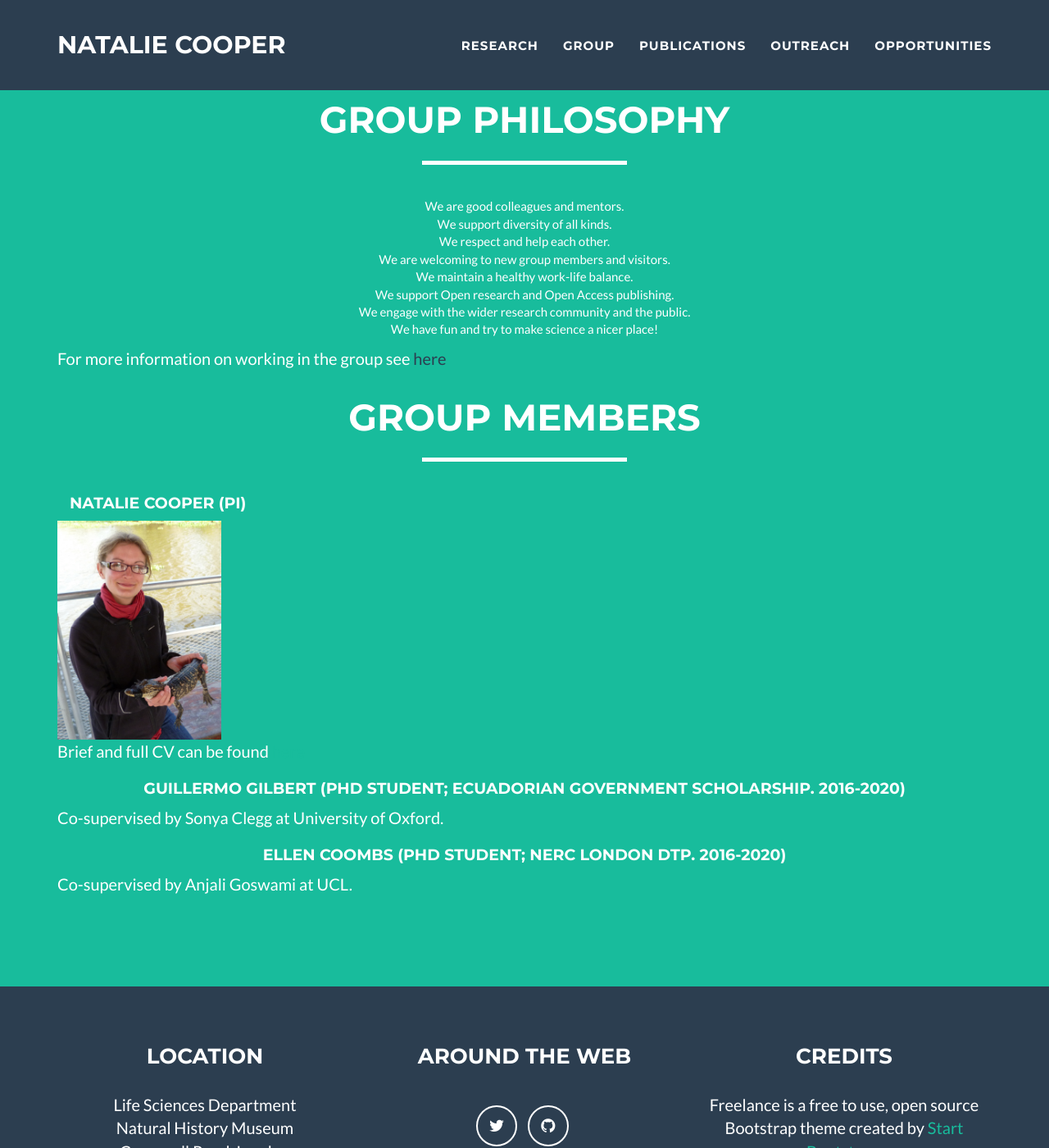
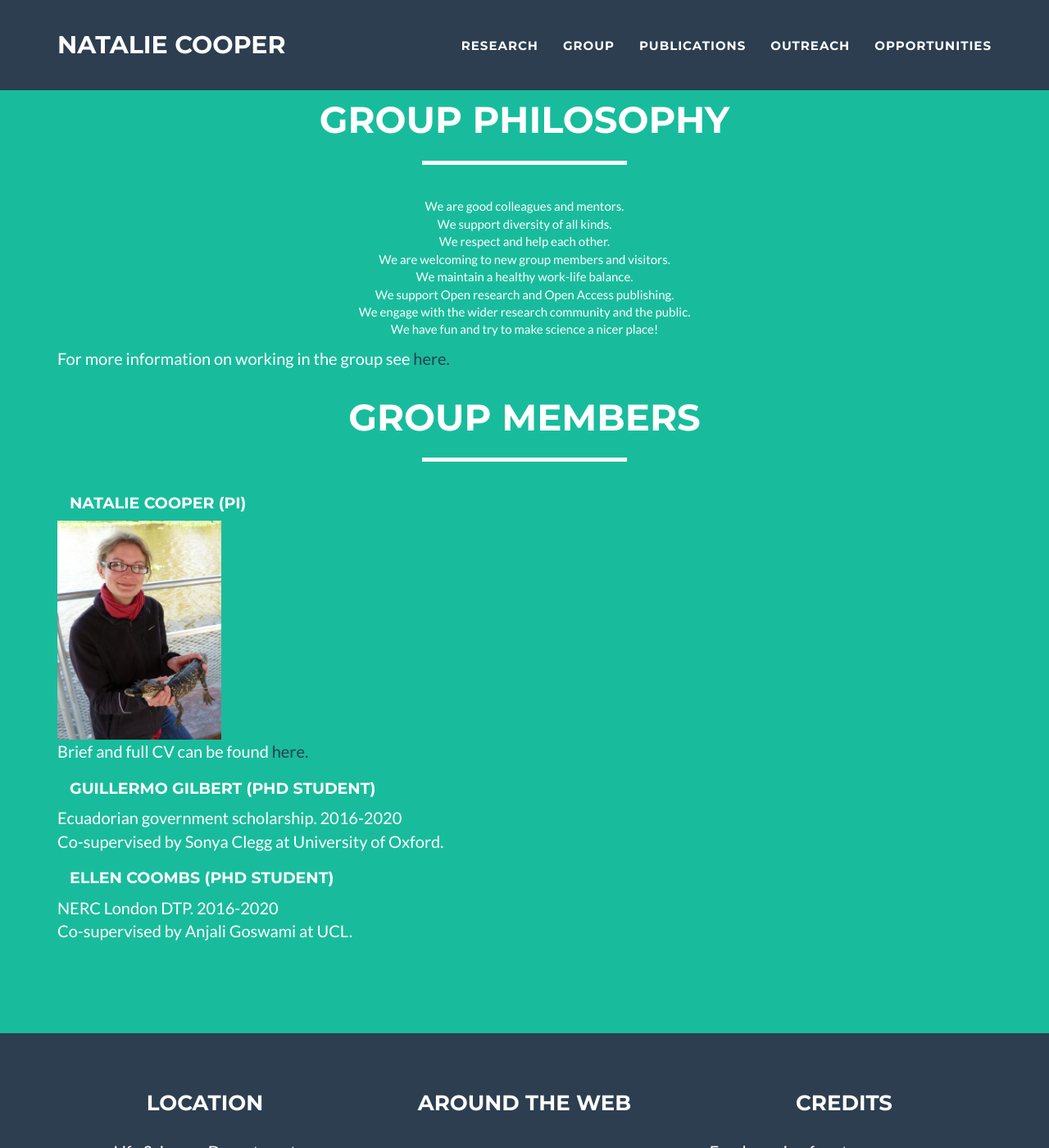
Before and after one commit to nhcooper123/nhcooper123.github.io, a Jekyll site: the page group.html, which Jekyll copies as it is, in a window 1280 px wide and 1400 px high. Shown: the whole window at 82% size. Built offline with Jekyll 4.4.1, drawn with Linux system fonts in a browser that asks for light colours; part of the change alters nothing that is shown.

Commit message:
Edit formatting

```diff
--- a/group.html
+++ b/group.html
@@ -119,7 +119,7 @@ We have fun and try to make science a nicer place! <br>
 </center></p>
 
 <p>
-For more information on working in the group see <a href="https://github.com/nhcooper123/macro-group-info"<strong><font color="2c3e50">here</font></strong></a></p>
+For more information on working in the group see <a href="https://github.com/nhcooper123/macro-group-info"<strong><font color="2c3e50">here.</font></strong></a></p>
 
 
 &nbsp
@@ -136,21 +136,23 @@ For more information on working in the group see <a href="https://github.com/nhc
 </div>
 <img class="img-responsive" height="200" width="200" src="img/cooper1.JPG" alt="">
 
-<p> Brief and full CV can be found <a href="cv.html">here</a>
+<p> Brief and full CV can be found <a href="cv.html"<strong><font color="2c3e50">here.</font></strong></a></p>
 </p>
 
-<div class="col-lg-12 text-center">
-<h4> Guillermo Gilbert (PhD student; Ecuadorian government scholarship. 2016-2020)</h4>
+<div class="col-lg-12 text-left">
+<h4> Guillermo Gilbert (PhD student) </h4>
 </div>
 
-<p> Co-supervised by Sonya Clegg at University of Oxford.
+<p> Ecuadorian government scholarship. 2016-2020<br>
+    Co-supervised by Sonya Clegg at University of Oxford.
 </p>
 
-<div class="col-lg-12 text-center">
-<h4> Ellen Coombs (PhD student; NERC London DTP. 2016-2020)</h4>
+<div class="col-lg-12 text-left">
+<h4> Ellen Coombs (PhD student)</h4>
 </div>
 
-<p> Co-supervised by Anjali Goswami at UCL.
+<p> NERC London DTP. 2016-2020<br>
+    Co-supervised by Anjali Goswami at UCL.
 </p>
 
                 </div>
```
